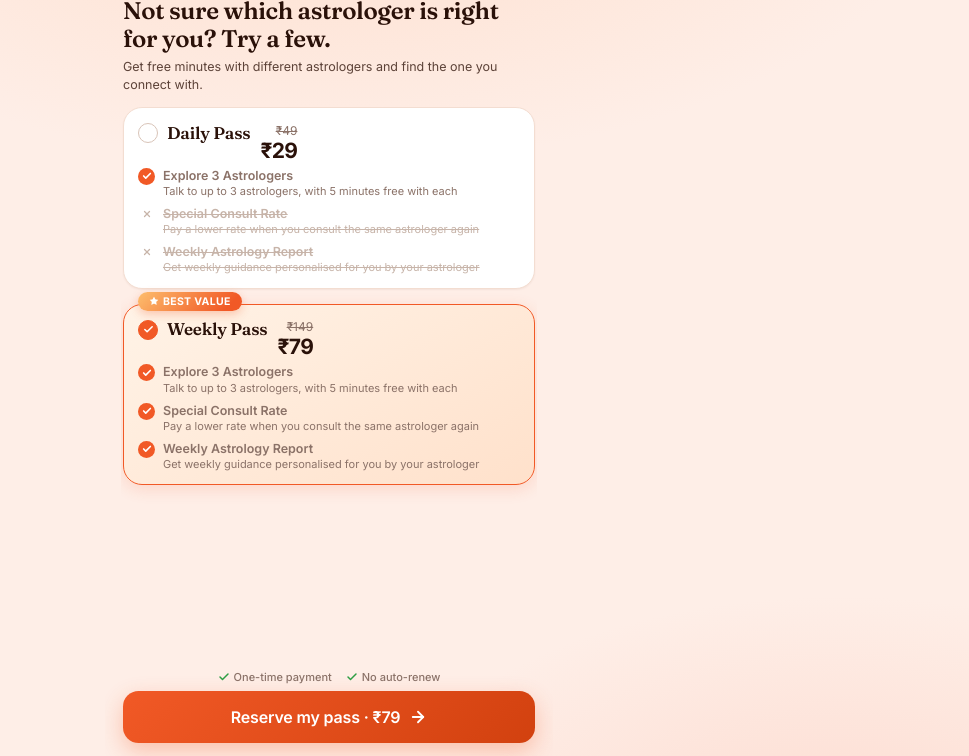
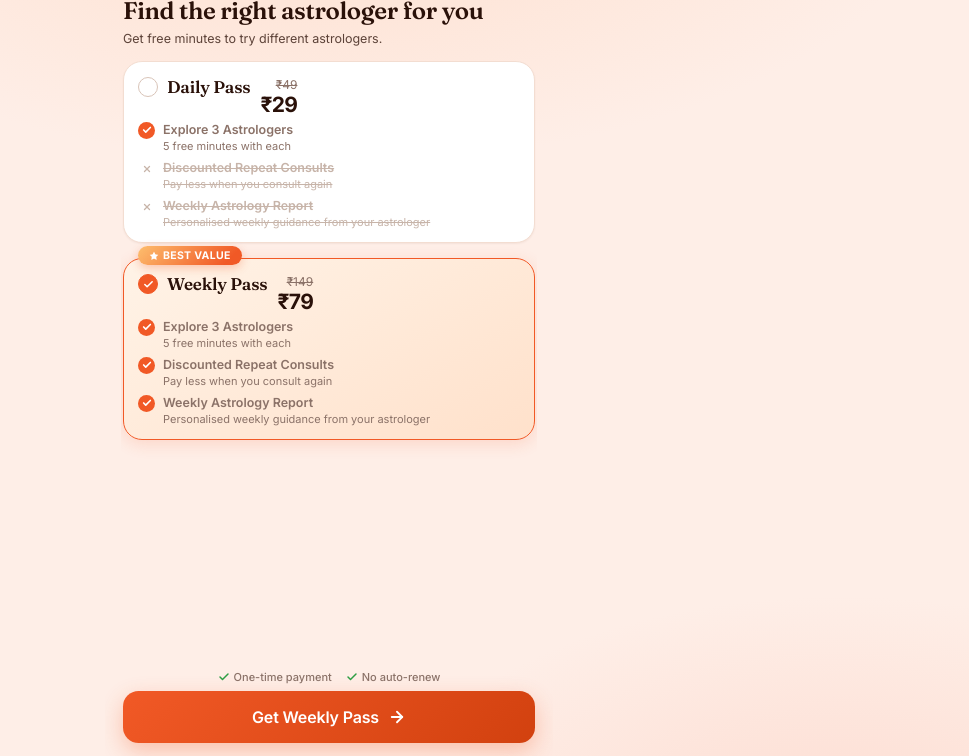
Before and after one commit to aahil23/astro-discovery-pass, a plain HTML site: page index.html in a window 1280 px wide. Shown: the part 44-800 px from the top of the page, without its empty margins (311-1280 px from the left). Drawn offline with Linux system fonts and the light colour scheme; no server answers.

Commit message:
Inc Nitin's feedback

```diff
--- a/index.html
+++ b/index.html
@@ -147,8 +147,8 @@
   <section class="screen" id="s-pass">
     <div class="body">
       <div>
-        <h1>Not sure which astrologer is right for you? Try a few.</h1>
-        <p class="lede">Get free minutes with different astrologers and find the one you connect with.</p>
+        <h1>Find the right astrologer for you</h1>
+        <p class="lede">Get free minutes to try different astrologers.</p>
       </div>
 
       <div class="listwrap" id="listwrap">
@@ -159,9 +159,9 @@
             <span class="pprice"><span class="was">₹49</span><span class="now">₹29</span></span>
           </div>
           <div class="rows">
-            <div class="row on"><span class="ri"><svg width="10" height="10" viewBox="0 0 24 24" fill="none" stroke="currentColor" stroke-width="4" stroke-linecap="round" stroke-linejoin="round"><path d="M20 6 9 17l-5-5"/></svg></span><span><b>Explore 3 Astrologers</b><span>Talk to up to 3 astrologers, with 5 minutes free with each</span></span></div>
-            <div class="row off"><span class="ri"><svg width="10" height="10" viewBox="0 0 24 24" fill="none" stroke="currentColor" stroke-width="3" stroke-linecap="round" stroke-linejoin="round"><path d="M18 6 6 18"/><path d="m6 6 12 12"/></svg></span><span><b>Special Consult Rate</b><span>Pay a lower rate when you consult the same astrologer again</span></span></div>
-            <div class="row off"><span class="ri"><svg width="10" height="10" viewBox="0 0 24 24" fill="none" stroke="currentColor" stroke-width="3" stroke-linecap="round" stroke-linejoin="round"><path d="M18 6 6 18"/><path d="m6 6 12 12"/></svg></span><span><b>Weekly Astrology Report</b><span>Get weekly guidance personalised for you by your astrologer</span></span></div>
+            <div class="row on"><span class="ri"><svg width="10" height="10" viewBox="0 0 24 24" fill="none" stroke="currentColor" stroke-width="4" stroke-linecap="round" stroke-linejoin="round"><path d="M20 6 9 17l-5-5"/></svg></span><span><b>Explore 3 Astrologers</b><span>5 free minutes with each</span></span></div>
+            <div class="row off"><span class="ri"><svg width="10" height="10" viewBox="0 0 24 24" fill="none" stroke="currentColor" stroke-width="3" stroke-linecap="round" stroke-linejoin="round"><path d="M18 6 6 18"/><path d="m6 6 12 12"/></svg></span><span><b>Discounted Repeat Consults</b><span>Pay less when you consult again</span></span></div>
+            <div class="row off"><span class="ri"><svg width="10" height="10" viewBox="0 0 24 24" fill="none" stroke="currentColor" stroke-width="3" stroke-linecap="round" stroke-linejoin="round"><path d="M18 6 6 18"/><path d="m6 6 12 12"/></svg></span><span><b>Weekly Astrology Report</b><span>Personalised weekly guidance from your astrologer</span></span></div>
           </div>
         </button>
 
@@ -175,9 +175,9 @@
             <span class="pprice"><span class="was">₹149</span><span class="now">₹79</span></span>
           </div>
           <div class="rows">
-            <div class="row on"><span class="ri"><svg width="10" height="10" viewBox="0 0 24 24" fill="none" stroke="currentColor" stroke-width="4" stroke-linecap="round" stroke-linejoin="round"><path d="M20 6 9 17l-5-5"/></svg></span><span><b>Explore 3 Astrologers</b><span>Talk to up to 3 astrologers, with 5 minutes free with each</span></span></div>
-            <div class="row on"><span class="ri"><svg width="10" height="10" viewBox="0 0 24 24" fill="none" stroke="currentColor" stroke-width="4" stroke-linecap="round" stroke-linejoin="round"><path d="M20 6 9 17l-5-5"/></svg></span><span><b>Special Consult Rate</b><span>Pay a lower rate when you consult the same astrologer again</span></span></div>
-            <div class="row on"><span class="ri"><svg width="10" height="10" viewBox="0 0 24 24" fill="none" stroke="currentColor" stroke-width="4" stroke-linecap="round" stroke-linejoin="round"><path d="M20 6 9 17l-5-5"/></svg></span><span><b>Weekly Astrology Report</b><span>Get weekly guidance personalised for you by your astrologer</span></span></div>
+            <div class="row on"><span class="ri"><svg width="10" height="10" viewBox="0 0 24 24" fill="none" stroke="currentColor" stroke-width="4" stroke-linecap="round" stroke-linejoin="round"><path d="M20 6 9 17l-5-5"/></svg></span><span><b>Explore 3 Astrologers</b><span>5 free minutes with each</span></span></div>
+            <div class="row on"><span class="ri"><svg width="10" height="10" viewBox="0 0 24 24" fill="none" stroke="currentColor" stroke-width="4" stroke-linecap="round" stroke-linejoin="round"><path d="M20 6 9 17l-5-5"/></svg></span><span><b>Discounted Repeat Consults</b><span>Pay less when you consult again</span></span></div>
+            <div class="row on"><span class="ri"><svg width="10" height="10" viewBox="0 0 24 24" fill="none" stroke="currentColor" stroke-width="4" stroke-linecap="round" stroke-linejoin="round"><path d="M20 6 9 17l-5-5"/></svg></span><span><b>Weekly Astrology Report</b><span>Personalised weekly guidance from your astrologer</span></span></div>
           </div>
         </button>
         </div>
@@ -193,7 +193,7 @@
         <i><svg width="12" height="12" viewBox="0 0 24 24" fill="none" stroke="currentColor" stroke-width="3" stroke-linecap="round" stroke-linejoin="round"><path d="M20 6 9 17l-5-5"/></svg>No auto-renew</i>
       </div>
       <button class="cta" id="reserve">
-        <span id="reserveLabel">Reserve my pass · ₹79</span>
+        <span id="reserveLabel">Get Weekly Pass</span>
         <svg width="18" height="18" viewBox="0 0 24 24" fill="none" stroke="currentColor" stroke-width="2.4" stroke-linecap="round" stroke-linejoin="round"><path d="M5 12h14"/><path d="m12 5 7 7-7 7"/></svg>
       </button>
     </div>
@@ -205,7 +205,7 @@
       <div class="seal">
         <svg width="38" height="38" viewBox="0 0 24 24" fill="none" stroke="currentColor" stroke-width="2.6" stroke-linecap="round" stroke-linejoin="round"><path d="M20 6 9 17l-5-5"/></svg>
       </div>
-      <h1>All set!</h1>
+      <h1>You're on the waitlist!</h1>
       <p class="lede">We'll let you know as soon as your <span id="doneWhich">Weekly</span> Pass is ready.</p>
     </div>
   </section>
@@ -216,7 +216,7 @@
       <div class="seal">
         <svg width="38" height="38" viewBox="0 0 24 24" fill="none" stroke="currentColor" stroke-width="2.6" stroke-linecap="round" stroke-linejoin="round"><path d="M20 6 9 17l-5-5"/></svg>
       </div>
-      <h1>You're on the list!</h1>
+      <h1>You're on the waitlist!</h1>
       <p class="lede">We'll let you know as soon as your pass is ready.</p>
     </div>
   </section>
@@ -290,7 +290,7 @@ let switchedPass = false;
 
 function renderCTA(){
   const p = PLANS[picked];
-  reserveLabel.textContent = `Reserve my pass · ₹${p.price}`;
+  reserveLabel.textContent = `Get ${p.name} Pass`;
 }
 
 passes.forEach(p => p.addEventListener('click', () => {
```
